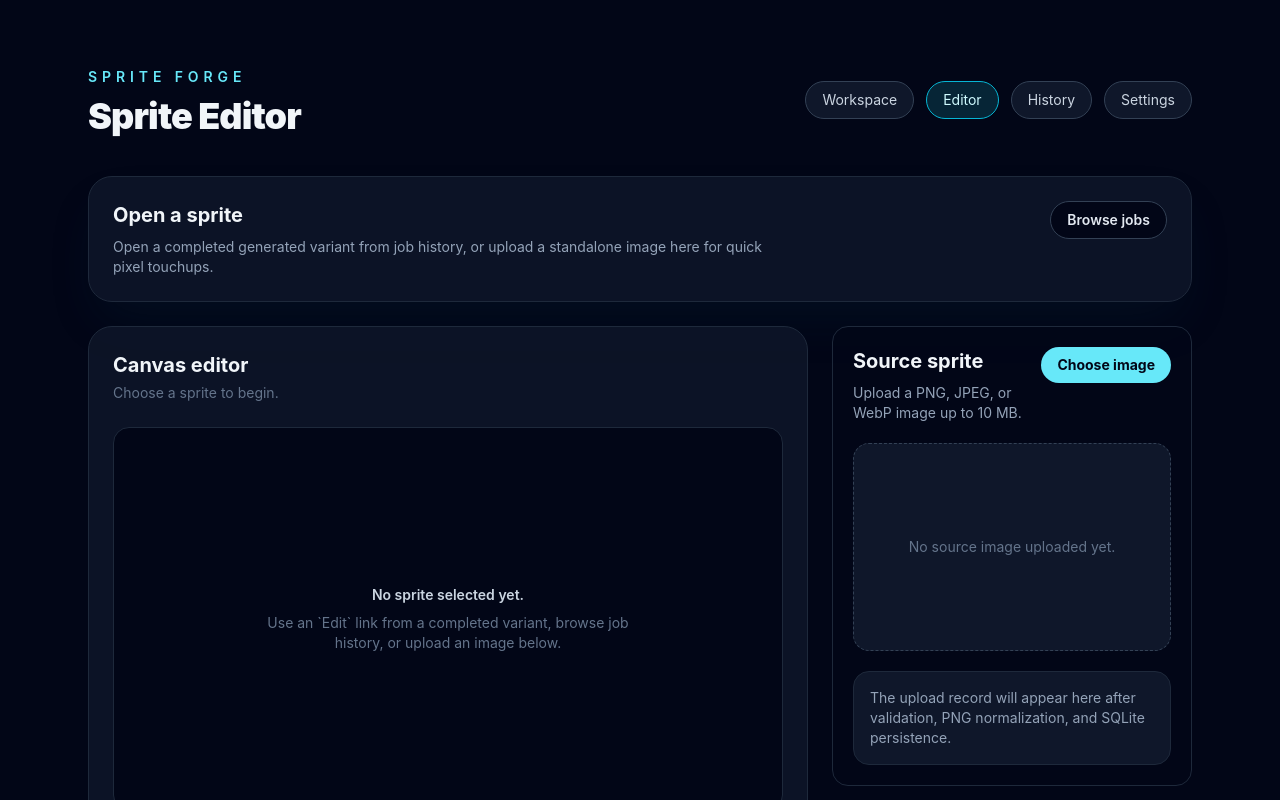
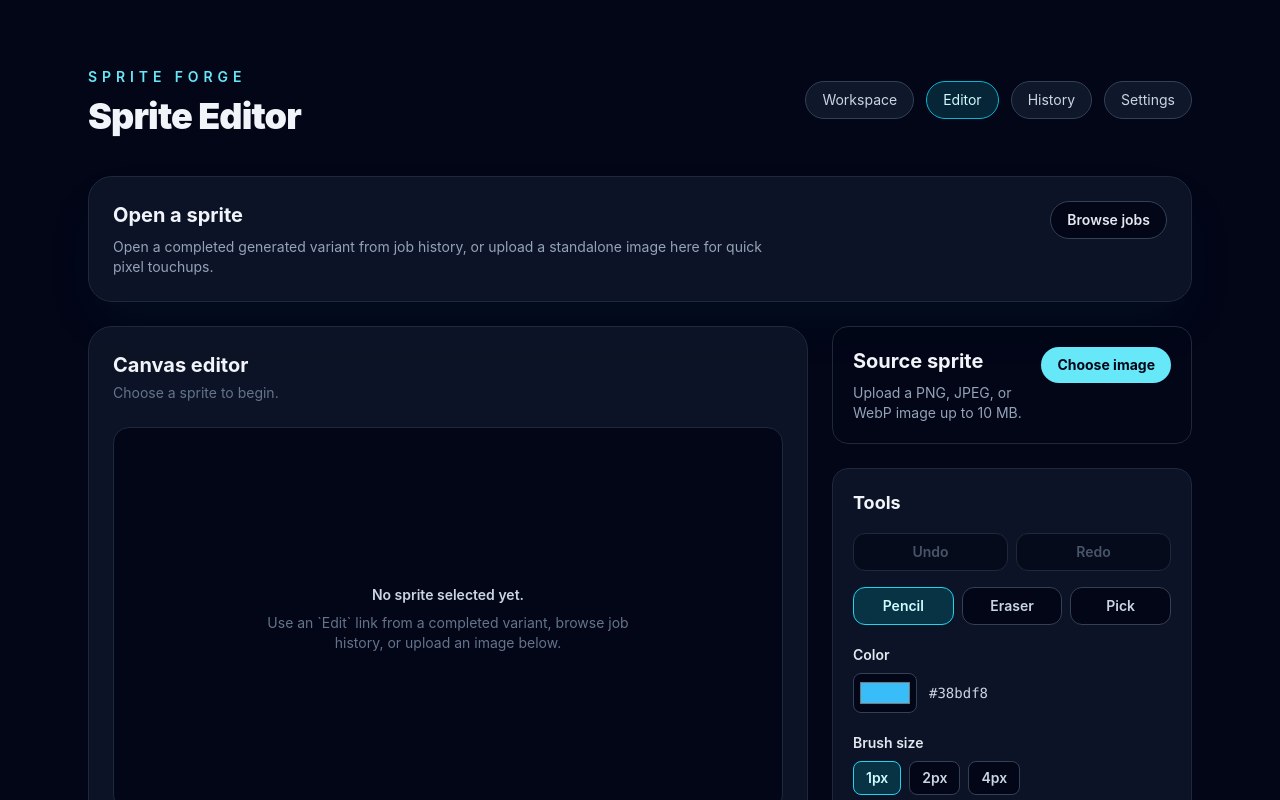
Before and after one commit to Flexicon/sprite-forge, a Nuxt app: page /editor in a window 1280 px wide. Shown: the top 800 px of the page. Built offline with nearby package versions, Linux system fonts and the light colour scheme.

Commit message:
fix: tighten editor layout

```diff
--- a/app/components/SourceUploader.vue
+++ b/app/components/SourceUploader.vue
@@ -124,17 +124,16 @@ onBeforeUnmount(clearPreviewUrl)
     >
 
     <div
+      v-if="previewUrl || upload || warning || errorMessage"
       class="mt-5 grid gap-5"
       :class="compact ? '' : 'md:grid-cols-[220px_1fr]'"
     >
-      <div class="flex min-h-52 items-center justify-center rounded-2xl border border-dashed border-slate-700 bg-slate-900 p-4">
+      <div v-if="previewUrl" class="flex min-h-52 items-center justify-center rounded-2xl border border-dashed border-slate-700 bg-slate-900 p-4">
         <img
-          v-if="previewUrl"
           :src="previewUrl"
           alt="Uploaded source sprite preview"
           class="max-h-48 max-w-full rounded-lg object-contain [image-rendering:pixelated]"
         >
-        <p v-else class="text-center text-sm text-slate-500">No source image uploaded yet.</p>
       </div>
 
       <div class="space-y-3 text-sm">
@@ -164,9 +163,6 @@ onBeforeUnmount(clearPreviewUrl)
           </div>
         </dl>
 
-        <p v-else class="rounded-2xl border border-slate-800 bg-slate-900 p-4 text-slate-400">
-          The upload record will appear here after validation, PNG normalization, and SQLite persistence.
-        </p>
       </div>
     </div>
   </section>
--- a/app/pages/editor.vue
+++ b/app/pages/editor.vue
@@ -1,7 +1,7 @@
 <template>
   <AppShell title="Sprite Editor">
     <div class="space-y-6">
-      <section class="rounded-3xl border border-slate-800 bg-slate-900/80 p-6 shadow-2xl shadow-cyan-950/20">
+      <section v-if="!imageUrl" class="rounded-3xl border border-slate-800 bg-slate-900/80 p-6 shadow-2xl shadow-cyan-950/20">
         <div class="flex flex-col gap-4 md:flex-row md:items-start md:justify-between">
           <div>
             <h2 class="text-xl font-bold text-slate-100">Open a sprite</h2>
@@ -387,20 +387,8 @@ async function renderDecodedImage(image: HTMLImageElement, token: number) {
   editCanvas.value = canvases.backingCanvas
   naturalWidth.value = canvases.backingCanvas.width
   naturalHeight.value = canvases.backingCanvas.height
-  zoomScale.value = getInitialZoomScale(canvases.backingCanvas.width, canvases.backingCanvas.height)
+  zoomScale.value = 16
   canvasReady.value = true
-}
-
-function getInitialZoomScale(width: number, height: number) {
-  const longestSide = Math.max(width, height, 1)
-  const matchedPreset = [
-    { maxSide: 16, scale: 32 },
-    { maxSide: 32, scale: 24 },
-    { maxSide: 64, scale: 16 },
-    { maxSide: 96, scale: 8 },
-  ].find(preset => longestSide <= preset.maxSide)
-
-  return matchedPreset?.scale ?? 4
 }
 
 function createCanvasPair(image: HTMLImageElement): CanvasPair | null {
```
